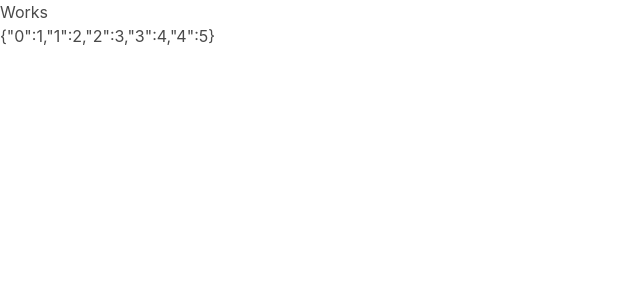
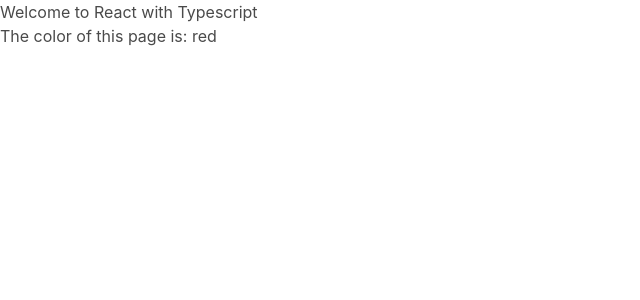
Before and after one commit to kkrico/react-app, a React app: page / in a window 1280 px wide. Shown: the top 300 px of the page, without its empty margins (0-640 px from the left). Built offline with nearby package versions, Linux system fonts and the light colour scheme.

Commit message:
Adicionado suporte a typescript

```diff
--- a/src/index.js
+++ /dev/null
@@ -1,18 +0,0 @@
-import React from "react";
-import ReactDOM from "react-dom";
-import "./styles.scss";
-
-const App = () => {
-    const f = [1, 2, 3, 4, 5];
-    const e = { ...f };
-    return <>
-        <h1>Works</h1>
-        {
-            JSON.stringify(e)
-        }
-    </>
-}
-
-const rootElement = document.getElementById("root");
-
-ReactDOM.render(<App></App>, rootElement);
--- /dev/null
+++ b/src/index.tsx
@@ -0,0 +1,22 @@
+import * as React from 'react';
+import * as ReactDOM from 'react-dom';
+import "./styles.scss";
+
+interface Page {
+    color: string;
+}
+
+class App extends React.Component<Page, {}> {
+
+    render() {
+        return (<div>
+            <h1>Welcome to React with Typescript</h1>
+            <p>The color of this page is: {this.props.color}</p>
+        </div>
+        );
+    }
+}
+
+
+ReactDOM.render(<App color="red" />, document.getElementById("root")
+);
--- a/webpack.config.js
+++ b/webpack.config.js
@@ -5,6 +5,7 @@
 module.exports = new Promise(function (resolve) {
     // TODO: Colocar esta config em algum lugar, fora do projeto rs
     resolve({
+        entry: "./src/index.tsx",
         module: {
             rules: [
                 {
@@ -26,11 +27,8 @@
                     ]
                 },
                 {
-                    test: /\.(js|jsx)$/,
-                    exclude: /node_modules/,
-                    use: {
-                        loader: "babel-loader"
-                    }
+                    test: /\.tsx?$/,
+                    loader: 'awesome-typescript-loader'
                 },
                 {
                     test: /\.html$/,
```
Also changed, not shown: package.json (+6 -4 lines), tsconfig.json (added, +22 -0 lines), .babelrc (deleted), .eslintrc.js (added), .eslintrc.json (deleted), 3 other files (tests, documents, lock files or other folders).
